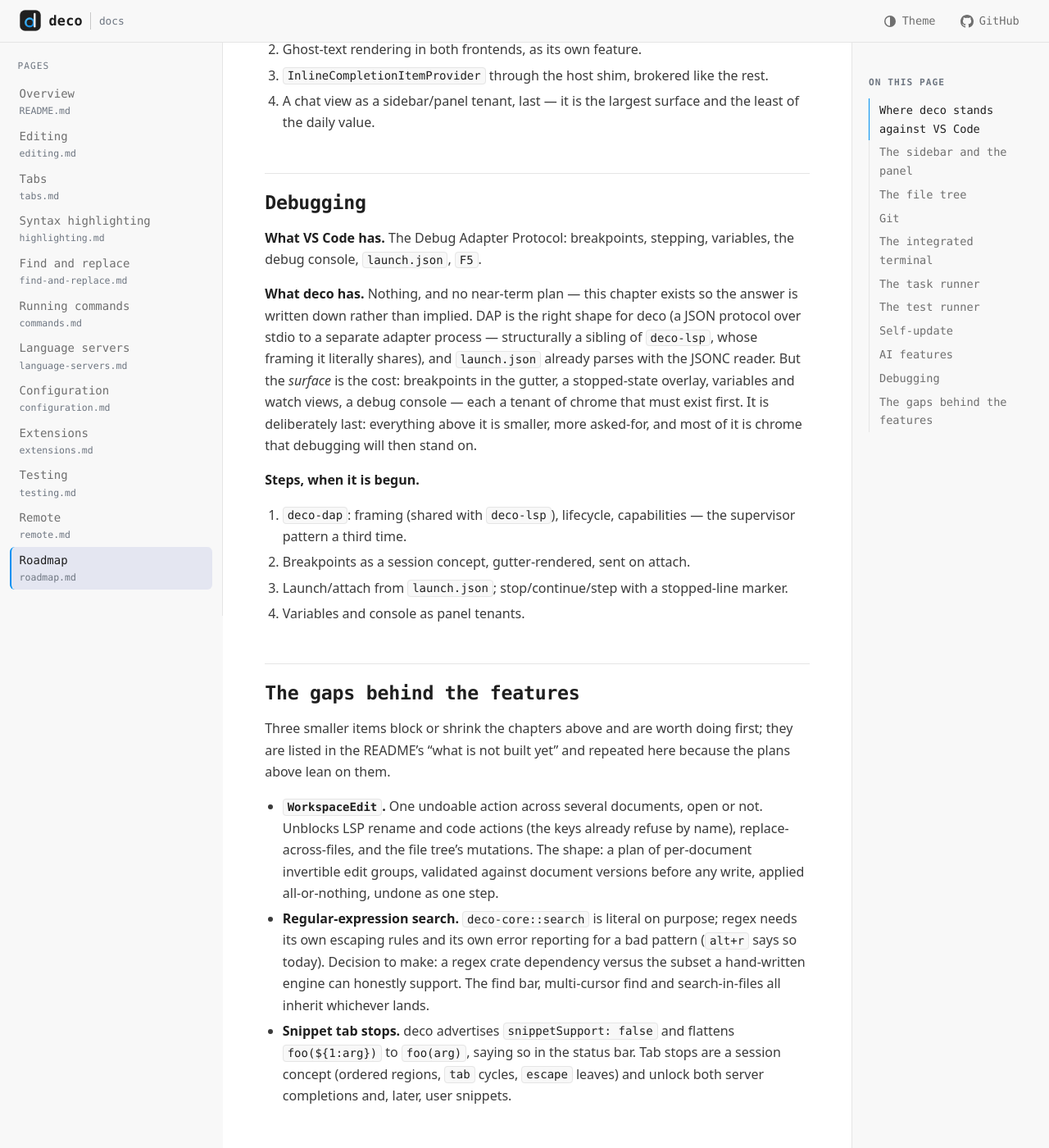
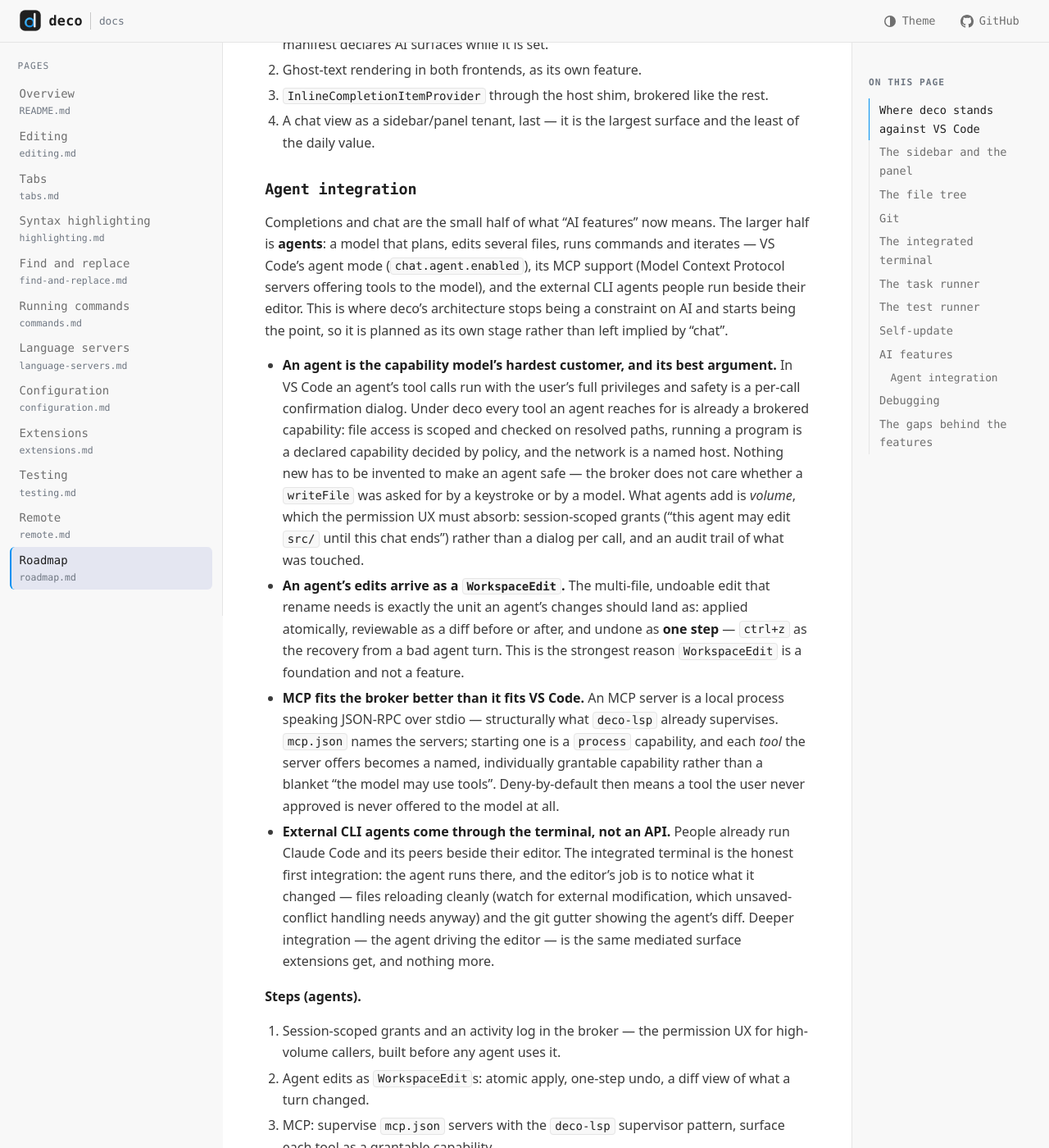
Before and after one commit to sabas0ba/deco, a Jekyll site: the page built from docs/roadmap.md, in a window 1280 px wide and 1400 px high, scrolled down 8265 px. Shown: the whole window at 82% size. Built offline with Jekyll 4.4.1, drawn with Linux system fonts in a browser that asks for light colours; our own code applies the rules of GitHub Pages for plain Markdown files; some of the changed text lies outside the part shown.

Commit message:
docs: plan agent integration under AI features
Agents are the capability model's hardest customer and its best
argument: tool calls are already brokered capabilities, an agent's
edits land as one undoable WorkspaceEdit, MCP servers fit the
deco-lsp supervisor pattern with each tool individually grantable,
and external CLI agents integrate through the terminal.

Co-Authored-By: Claude Fable 5 <noreply@anthropic.com>
Claude-Session: https://claude.ai/code/session_0144g2pom76fLEcrpJafFNBC

```diff
--- a/docs/roadmap.md
+++ b/docs/roadmap.md
@@ -28,7 +28,7 @@ What VS Code has and deco does not, grouped by how it blocks:
 | Task runner (`tasks.json`, `ctrl+shift+b`) | the terminal, for somewhere to run |
 | Test runner | the task runner, and later the extension host |
 | Self-update | nothing — `cargo xtask dist` already builds what it would install |
-| AI features — inline completions, chat (`chat.disableAIFeatures`) | the extension host, ghost text, and the panel; the off switch depends on nothing and comes first |
+| AI features — inline completions, chat, agent mode, MCP (`chat.disableAIFeatures`) | the extension host, ghost text, and the panel; agents additionally on `WorkspaceEdit` and the terminal; the off switch depends on nothing and comes first |
 | Debugging (DAP) | the panel; by far the largest item here |
 | `WorkspaceEdit` — one undoable edit across several files | nothing; rename, code actions and replace-across-files all wait on it |
 | Regular-expression search | nothing — `deco-core::search` is deliberately literal so far |
@@ -314,6 +314,61 @@ serve both honestly because of two decisions already made: AI arrives as
 4. A chat view as a sidebar/panel tenant, last — it is the largest surface and
    the least of the daily value.
 
+### Agent integration
+
+Completions and chat are the small half of what "AI features" now means. The
+larger half is **agents**: a model that plans, edits several files, runs
+commands and iterates — VS Code's agent mode (`chat.agent.enabled`), its MCP
+support (Model Context Protocol servers offering tools to the model), and the
+external CLI agents people run beside their editor. This is where deco's
+architecture stops being a constraint on AI and starts being the point, so it
+is planned as its own stage rather than left implied by "chat".
+
+- **An agent is the capability model's hardest customer, and its best
+  argument.** In VS Code an agent's tool calls run with the user's full
+  privileges and safety is a per-call confirmation dialog. Under deco every
+  tool an agent reaches for is already a brokered capability: file access is
+  scoped and checked on resolved paths, running a program is a declared
+  capability decided by policy, and the network is a named host. Nothing new
+  has to be invented to make an agent safe — the broker does not care whether
+  a `writeFile` was asked for by a keystroke or by a model. What agents add
+  is *volume*, which the permission UX must absorb: session-scoped grants
+  ("this agent may edit `src/` until this chat ends") rather than a dialog
+  per call, and an audit trail of what was touched.
+- **An agent's edits arrive as a `WorkspaceEdit`.** The multi-file, undoable
+  edit that rename needs is exactly the unit an agent's changes should land
+  as: applied atomically, reviewable as a diff before or after, and undone as
+  **one step** — `ctrl+z` as the recovery from a bad agent turn. This is the
+  strongest reason `WorkspaceEdit` is a foundation and not a feature.
+- **MCP fits the broker better than it fits VS Code.** An MCP server is a
+  local process speaking JSON-RPC over stdio — structurally what `deco-lsp`
+  already supervises. `mcp.json` names the servers; starting one is a
+  `process` capability, and each *tool* the server offers becomes a named,
+  individually grantable capability rather than a blanket "the model may use
+  tools". Deny-by-default then means a tool the user never approved is never
+  offered to the model at all.
+- **External CLI agents come through the terminal, not an API.** People
+  already run Claude Code and its peers beside their editor. The integrated
+  terminal is the honest first integration: the agent runs there, and the
+  editor's job is to notice what it changed — files reloading cleanly (watch
+  for external modification, which unsaved-conflict handling needs anyway)
+  and the git gutter showing the agent's diff. Deeper integration — the
+  agent driving the editor — is the same mediated surface extensions get, and
+  nothing more.
+
+**Steps (agents).**
+
+1. Session-scoped grants and an activity log in the broker — the permission
+   UX for high-volume callers, built before any agent uses it.
+2. Agent edits as `WorkspaceEdit`s: atomic apply, one-step undo, a diff view
+   of what a turn changed.
+3. MCP: supervise `mcp.json` servers with the `deco-lsp` supervisor pattern,
+   surface each tool as a grantable capability.
+4. Terminal-first support for external CLI agents: external-change reload and
+   gutter diffs are the integration.
+5. Agent mode in the chat view, last, gated by `chat.agent.enabled` and
+   inside `chat.disableAIFeatures` like everything else in this chapter.
+
 ## Debugging
 
 **What VS Code has.** The Debug Adapter Protocol: breakpoints, stepping,
```
